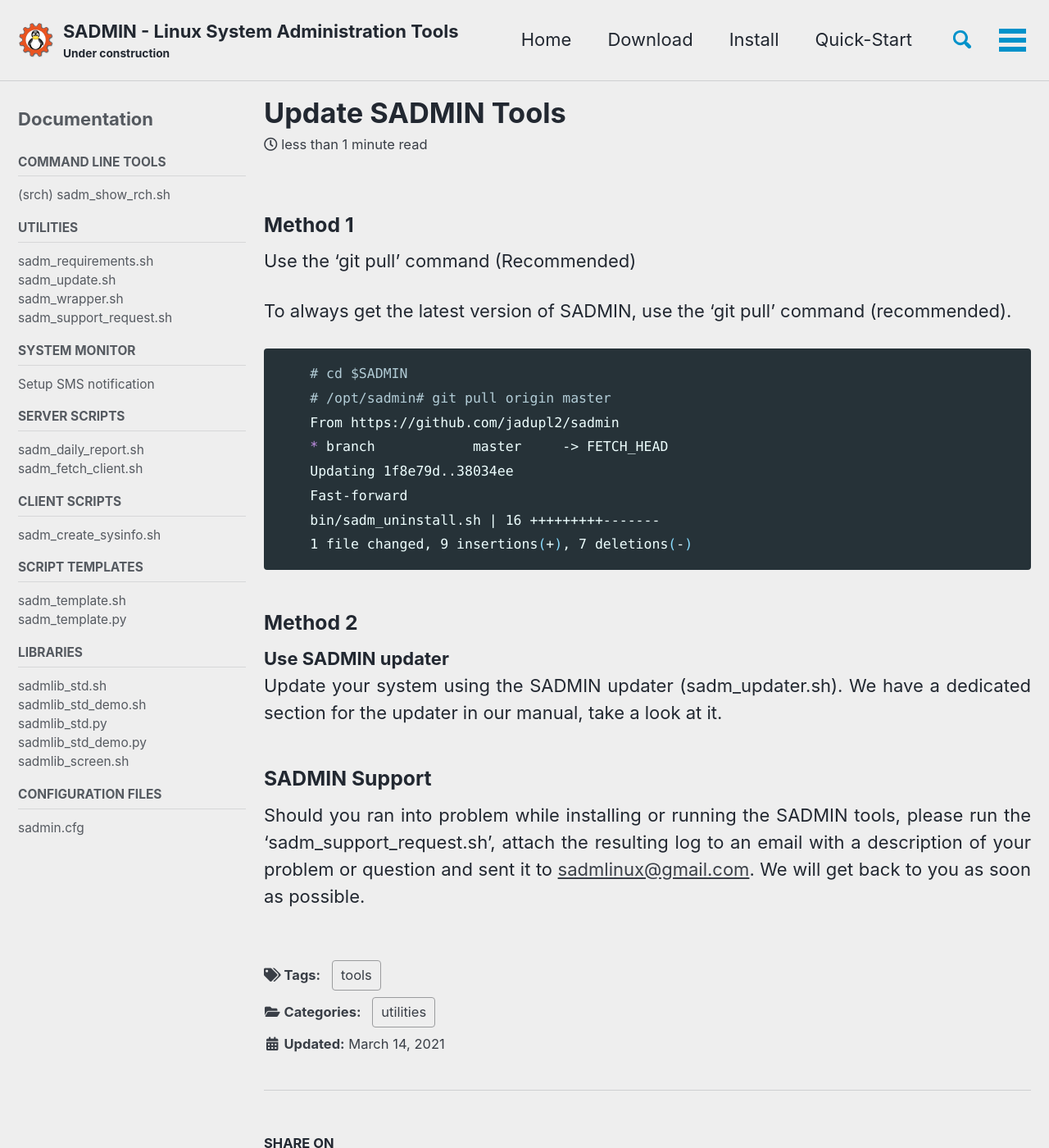
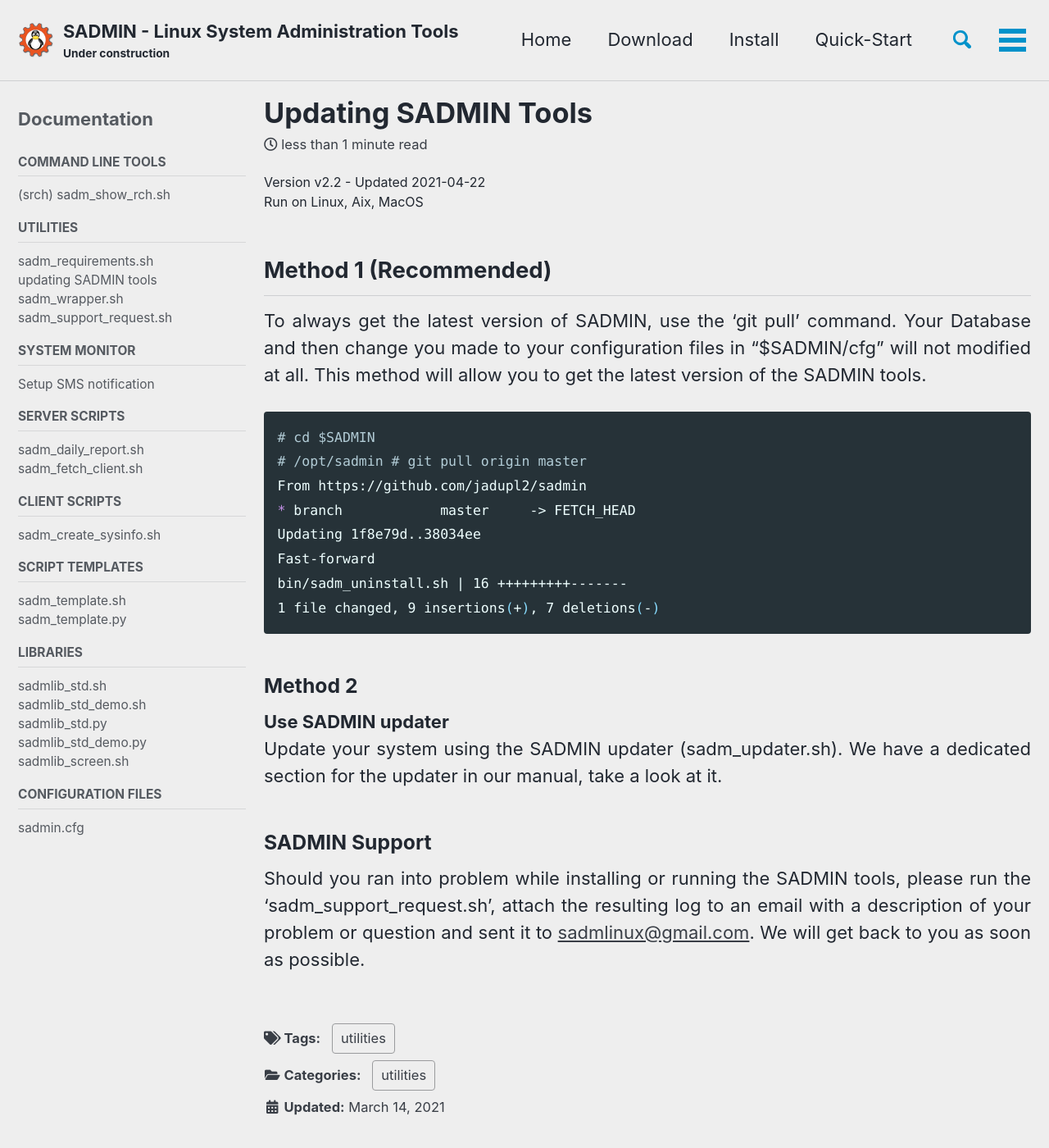
Before and after one commit to jadupl2/jadupl2.github.io, a Jekyll site: the page built from _posts/2021-03-14-sadm-update.md, in a window 1280 px wide and 1400 px high. Shown: the whole window at 82% size. Built offline with Jekyll 4.4.1, drawn with Linux system fonts in a browser that asks for light colours; cached includes are drawn as plain includes.

````diff
--- a/_config.yml
+++ b/_config.yml
@@ -289,7 +289,7 @@ defaults:
       layout: single
       author_profile: true
       read_time: true
-      comments: # true
+      comments: true
       share: true
       related: true
 
--- a/_data/navigation.yml
+++ b/_data/navigation.yml
@@ -35,7 +35,7 @@ sidebar-manpage:
     children:
       - title:  "sadm_requirements.sh"
         url:    /utilities/sadm-requirements
-      - title:  "sadm_update.sh"
+      - title:  "updating SADMIN tools"
         url:    /utilities/sadm-update
       - title:  "sadm_wrapper.sh"
         url:    /utilities/sadm-wrapper
--- a/_posts/2021-03-14-sadm-update.md
+++ b/_posts/2021-03-14-sadm-update.md
@@ -1,32 +1,42 @@
 ---
-title: Update SADMIN Tools
-layout: single
-show_excerpts: false
-entries_layout: list
+title:          Updating SADMIN Tools
+desc:           Update to latest version of SADMIN
+version:        2.2
+date:           2021-03-14
+updated:        2021-04-22
+os:             Linux, Aix, MacOS
+tags:           [ utilities ]
+categories:     [ utilities ]
+#
+layout:         single
+search:         true
 author_profile: false
 toc:            false
 classes:        wide
-tags:               tools
-categories:         utilities
 sidebar:
-  title:        "Documentation"
-  nav:          sidebar-manpage
+  title: "Documentation"
+  nav: sidebar-manpage
 ---
 
+<font size="3">
+<div>Version v{{ page.version }} - Updated {{ page.updated }}</div>
+<div>Run on {{ page.os }}</div>
+</font>
 
-### Method 1
-Use the 'git pull' command (Recommended)
 
-To always get the latest version of SADMIN, use the 'git pull' command (recommended).
+## Method 1 (Recommended)
+To always get the latest version of SADMIN, use the 'git pull' command. Your Database and then change you made to your configuration files in "$SADMIN/cfg" will not modified at all. This method will allow you to get the latest version of the SADMIN tools.
+{: .text-justify}
+
 ```bash
-    # cd $SADMIN
-    # /opt/sadmin# git pull origin master
-    From https://github.com/jadupl2/sadmin
-    * branch            master     -> FETCH_HEAD
-    Updating 1f8e79d..38034ee
-    Fast-forward
-    bin/sadm_uninstall.sh | 16 +++++++++-------
-    1 file changed, 9 insertions(+), 7 deletions(-)
+# cd $SADMIN
+# /opt/sadmin # git pull origin master
+From https://github.com/jadupl2/sadmin
+* branch            master     -> FETCH_HEAD
+Updating 1f8e79d..38034ee
+Fast-forward
+bin/sadm_uninstall.sh | 16 +++++++++-------
+1 file changed, 9 insertions(+), 7 deletions(-)
 ```
 
 ### Method 2
````
Also changed, not shown: _pages/changelog.html (deleted, +0 -139 lines), _pages/changelog.md (added, +29 -0 lines), _pages/download.md (+15 -4 lines), _pages/install.md (+1 -1 lines).
